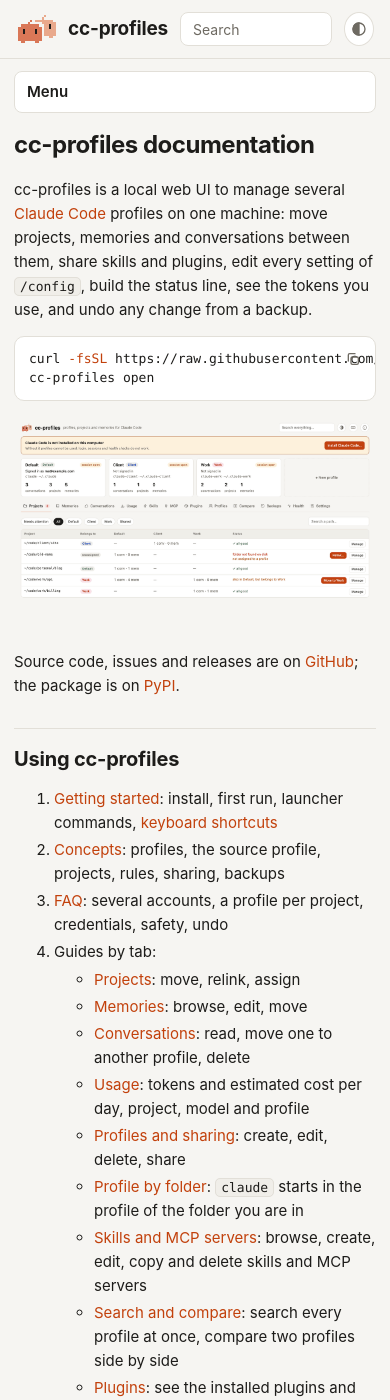
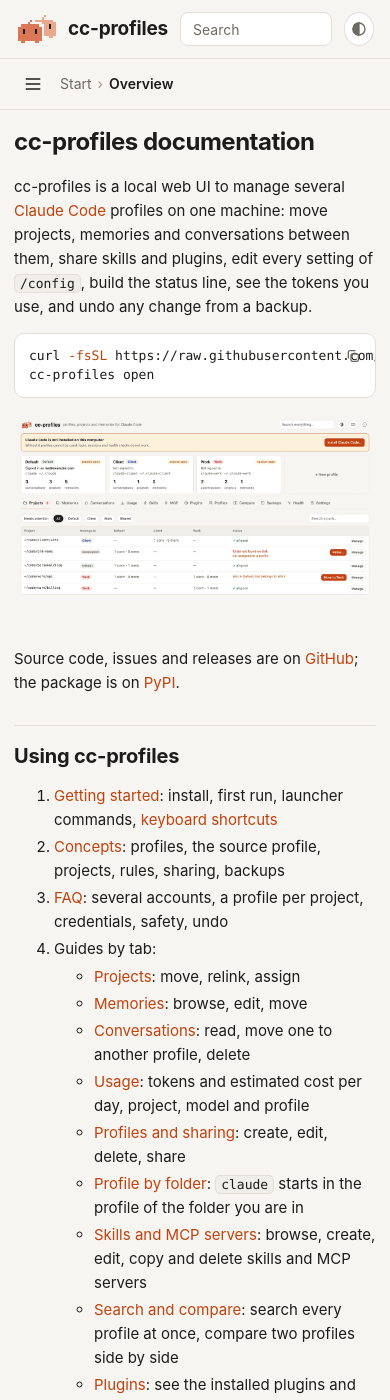
Before and after one commit to andreaiannarone/cc-profiles, a Jekyll site: the page built from docs/README.md, in a window 390 px wide and 1400 px high. Built offline with Jekyll 4.4.1, drawn with Linux system fonts in a browser that asks for light colours; our own code applies the rules of GitHub Pages for plain Markdown files.

Commit message:
Docs site: breadcrumb bar and drawer menu on tablets and phones; group label above the title

```diff
--- a/docs/_layouts/default.html
+++ b/docs/_layouts/default.html
@@ -99,9 +99,25 @@ a search box over search.json, a sidebar from _data/nav.yml, and the page's Mark
     <svg viewBox="0 0 24 24" fill="none" stroke="currentColor" stroke-width="2" aria-hidden="true"><circle cx="12" cy="12" r="9"/><path d="M12 3a9 9 0 0 0 0 18z" fill="currentColor"/></svg>
   </button>
 </header>
+{%- assign crumb_page = nav_item.title | default: page_title %}
+<nav class="crumbs" aria-label="Breadcrumb">
+  <button class="menu-btn" id="menu-open" type="button" aria-controls="side" aria-expanded="false" aria-label="Open the documentation menu">
+    <svg viewBox="0 0 24 24" fill="none" stroke="currentColor" stroke-width="2" stroke-linecap="round" aria-hidden="true"><path d="M4 6h16M4 12h16M4 18h16"/></svg>
+  </button>
+  <ol>
+    {%- if nav_group %}<li class="crumb-group">{{ nav_group }}</li>{% endif %}
+    <li aria-current="page">{{ crumb_page }}</li>
+  </ol>
+</nav>
+<div class="scrim" id="scrim" hidden></div>
 <div class="layout">
-  <nav class="side" aria-label="Documentation">
-    <details open id="side-menu"><summary>Menu</summary>
+  <nav class="side" id="side" aria-label="Documentation">
+    <div class="side-head">
+      <span>Menu</span>
+      <button class="menu-close" id="menu-close" type="button" aria-label="Close the menu">
+        <svg viewBox="0 0 24 24" fill="none" stroke="currentColor" stroke-width="2" stroke-linecap="round" aria-hidden="true"><path d="M6 6l12 12M18 6 6 18"/></svg>
+      </button>
+    </div>
     {%- for group in site.data.nav %}
       <div class="ngroup"><div class="nlabel">{% include nav-icon.html name=group.icon %}{{ group.title }}</div>
       {%- for item in group.pages %}
@@ -110,9 +126,11 @@ a search box over search.json, a sidebar from _data/nav.yml, and the page's Mark
       {%- endfor %}
       </div>
     {%- endfor %}
-    </details>
   </nav>
   <main class="doc">
+    {%- if nav_group and is_home == false %}
+    <p class="eyebrow">{{ nav_group }}</p>
+    {%- endif %}
     {{ content }}
     <footer class="foot">
       <a href="https://github.com/andreaiannarone/cc-profiles/edit/main/docs/{{ page.path }}">Edit this page</a>
@@ -139,8 +157,31 @@ a search box over search.json, a sidebar from _data/nav.yml, and the page's Mark
     show();
   });
   show();
-  // the menu starts closed on phones
-  if (matchMedia("(max-width: 860px)").matches) document.getElementById("side-menu").open = false;
+})();
+(() => {
+  // Tablets and phones: the sidebar is a drawer, opened from the breadcrumb bar.
+  const side = document.getElementById("side"), scrim = document.getElementById("scrim");
+  const openBtn = document.getElementById("menu-open"), closeBtn = document.getElementById("menu-close");
+  const small = matchMedia("(max-width: 860px)");
+  const setOpen = open => {
+    document.documentElement.classList.toggle("menu-open", open);
+    scrim.hidden = !open;
+    openBtn.setAttribute("aria-expanded", open);
+    if (small.matches) side.toggleAttribute("inert", !open); else side.removeAttribute("inert");
+    // focus moves in once the drawer is shown (the same frame would still see it hidden)
+    if (open) requestAnimationFrame(() => (side.querySelector("a.on") || side.querySelector("a")).focus({ preventScroll: true }));
+  };
+  openBtn.addEventListener("click", () => setOpen(true));
+  closeBtn.addEventListener("click", () => { setOpen(false); openBtn.focus(); });
+  scrim.addEventListener("click", () => setOpen(false));
+  side.addEventListener("click", e => { if (e.target.closest("a")) setOpen(false); });
+  addEventListener("keydown", e => { if (e.key === "Escape" && document.documentElement.classList.contains("menu-open")) { setOpen(false); openBtn.focus(); } });
+  const sync = () => { if (!small.matches) setOpen(false); else side.toggleAttribute("inert", !document.documentElement.classList.contains("menu-open")); };
+  small.addEventListener("change", sync); sync();
+  // the current page in view inside the menu (only the menu scrolls, never the page),
+  // and only when it would otherwise be out of sight
+  const on = side.querySelector("a.on");
+  if (on && on.offsetTop + on.offsetHeight > side.clientHeight) side.scrollTop = on.offsetTop - side.clientHeight / 2;
 })();
 (() => {
   // Search: search.json is fetched once, on first use. Every word must match; pages whose
--- a/docs/assets/site.css
+++ b/docs/assets/site.css
@@ -103,8 +103,11 @@ a:hover { text-decoration: underline; }
 .side:hover, .toc:hover, .side:focus-within, .toc:focus-within { --sb-thumb: var(--line); border-color: var(--line); }
 .side::-webkit-scrollbar, .toc::-webkit-scrollbar { width: 8px; }
 .side::-webkit-scrollbar-thumb, .toc::-webkit-scrollbar-thumb { border-right: 8px solid; border-color: inherit; border-radius: 8px; }
-@media (prefers-reduced-motion: reduce) { .side, .toc { transition: none; } }
-.side summary { display: none; }
+@media (prefers-reduced-motion: reduce) { .side, .toc { transition: none !important; } }
+.crumbs, .side-head, .scrim { display: none; }
+/* the group of the page, above its title */
+.eyebrow { margin: 4px 0 6px; color: var(--accent); font-size: 13.5px; font-weight: 600; }
+.doc .eyebrow + h1 { margin-top: 0; }
 .ngroup { display: grid; gap: 0; margin-bottom: 18px; }
 .ngroup:last-child { margin-bottom: 0; }
 .nlabel svg { width: 15px; height: 15px; flex: none; color: var(--muted); }
@@ -180,9 +183,28 @@ kbd { padding: 1px 6px; border: 1px solid var(--line); border-bottom-width: 2px;
   .search { flex: 1 1 auto; }
   .sresults { position: fixed; left: 16px; right: 16px; top: 62px; width: auto; }
   .layout { grid-template-columns: 1fr; gap: 12px; padding: 14px 16px 20px; }
-  .side { position: static; max-height: none; }
-  .side summary { display: block; cursor: pointer; padding: 8px 12px; border: 1px solid var(--line); border-radius: 8px; background: var(--panel); font-weight: 600; }
-  .side details[open] summary { margin-bottom: 12px; }
+  /* breadcrumb bar under the header: the menu button and where you are */
+  .crumbs { display: flex; align-items: center; gap: 10px; position: sticky; top: 59px; z-index: 9; padding: 8px 16px;
+    background: color-mix(in srgb, var(--bg) 92%, transparent); backdrop-filter: blur(8px); border-bottom: 1px solid var(--line); }
+  .crumbs ol { display: flex; align-items: center; gap: 6px; min-width: 0; margin: 0; padding: 0; list-style: none; font-size: 14px; }
+  .crumbs li { white-space: nowrap; overflow: hidden; text-overflow: ellipsis; }
+  .crumbs .crumb-group { color: var(--muted); flex: none; }
+  .crumbs .crumb-group::after { content: "›"; margin-left: 6px; color: var(--faint); }
+  .crumbs li[aria-current] { color: var(--text); font-weight: 600; }
+  .menu-btn, .menu-close { flex: none; display: inline-flex; align-items: center; justify-content: center; width: 34px; height: 34px; padding: 0;
+    color: var(--text); background: none; border: 0; border-radius: 8px; cursor: pointer; }
+  .menu-btn:hover, .menu-close:hover { background: var(--panel-2); }
+  .menu-btn svg, .menu-close svg { width: 20px; height: 20px; }
+  /* the sidebar becomes a drawer from the left */
+  .side { position: fixed; top: 0; bottom: 0; left: 0; z-index: 40; width: min(320px, 86vw); max-height: none; padding: 0 20px 24px;
+    background: var(--bg); border-right: 1px solid var(--line); box-shadow: 0 20px 60px rgba(0, 0, 0, .25);
+    transform: translateX(-102%); visibility: hidden; transition: transform .25s ease, visibility .25s; }
+  .menu-open .side { transform: none; visibility: visible; transition: transform .25s ease, visibility 0s; }  /* visible at once, so focus can move in */
+  .side-head { display: flex; align-items: center; justify-content: space-between; position: sticky; top: 0; z-index: 1;
+    margin: 0 -20px 14px; padding: 12px 12px 12px 20px; background: var(--bg); border-bottom: 1px solid var(--line); font-weight: 700; }
+  .scrim { display: block; position: fixed; inset: 0; z-index: 35; background: rgba(0, 0, 0, .45); }
+  .scrim[hidden] { display: none; }
+  .menu-open, .menu-open body { overflow: hidden; }
   .doc h1 { font-size: 26px; }
   .doc h2 { font-size: 20px; margin-top: 30px; }
   /* tables: smaller text and tighter cells; a table still wider than the screen scrolls on its own */
```
Also changed, not shown: CHANGELOG.md.
